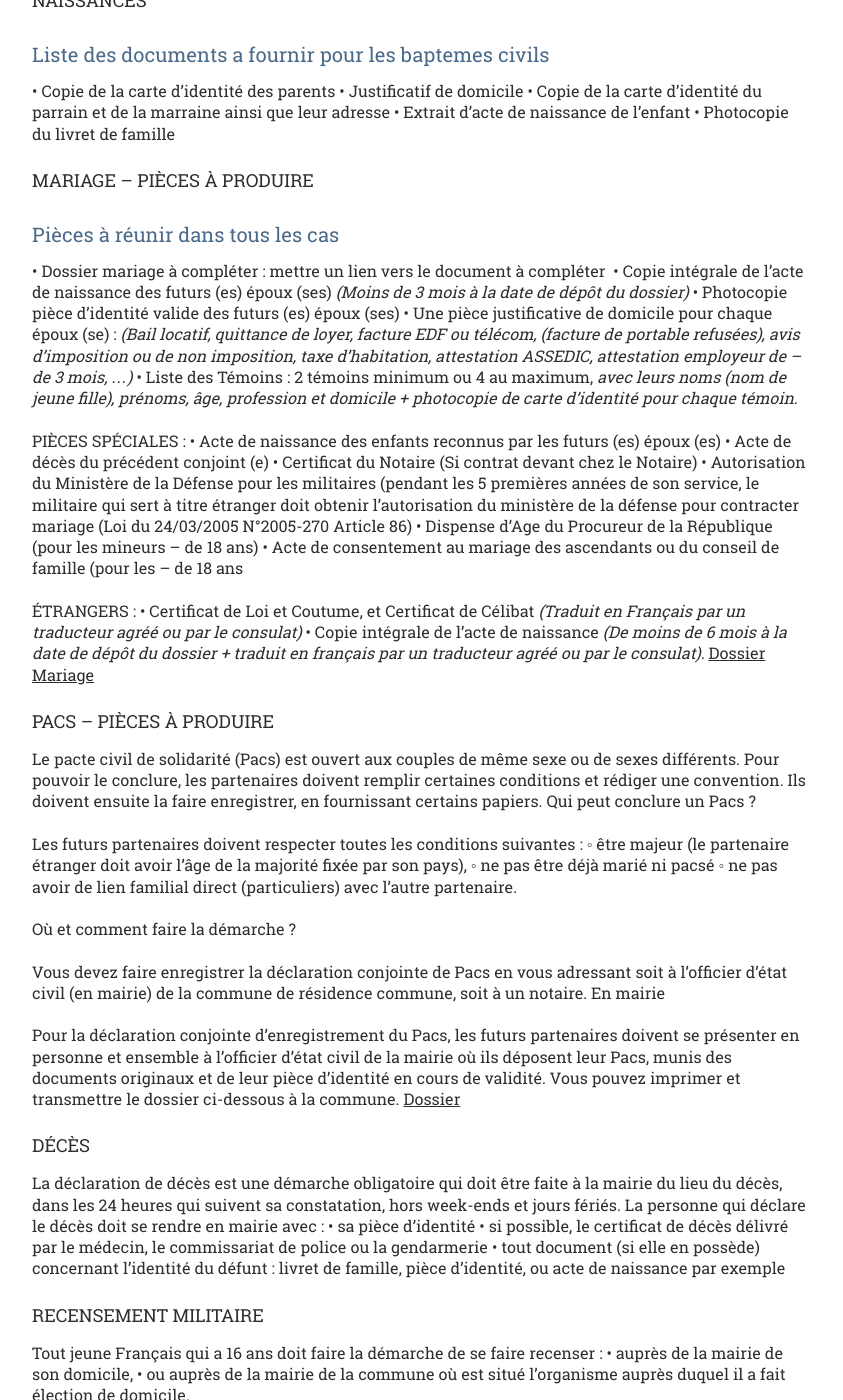
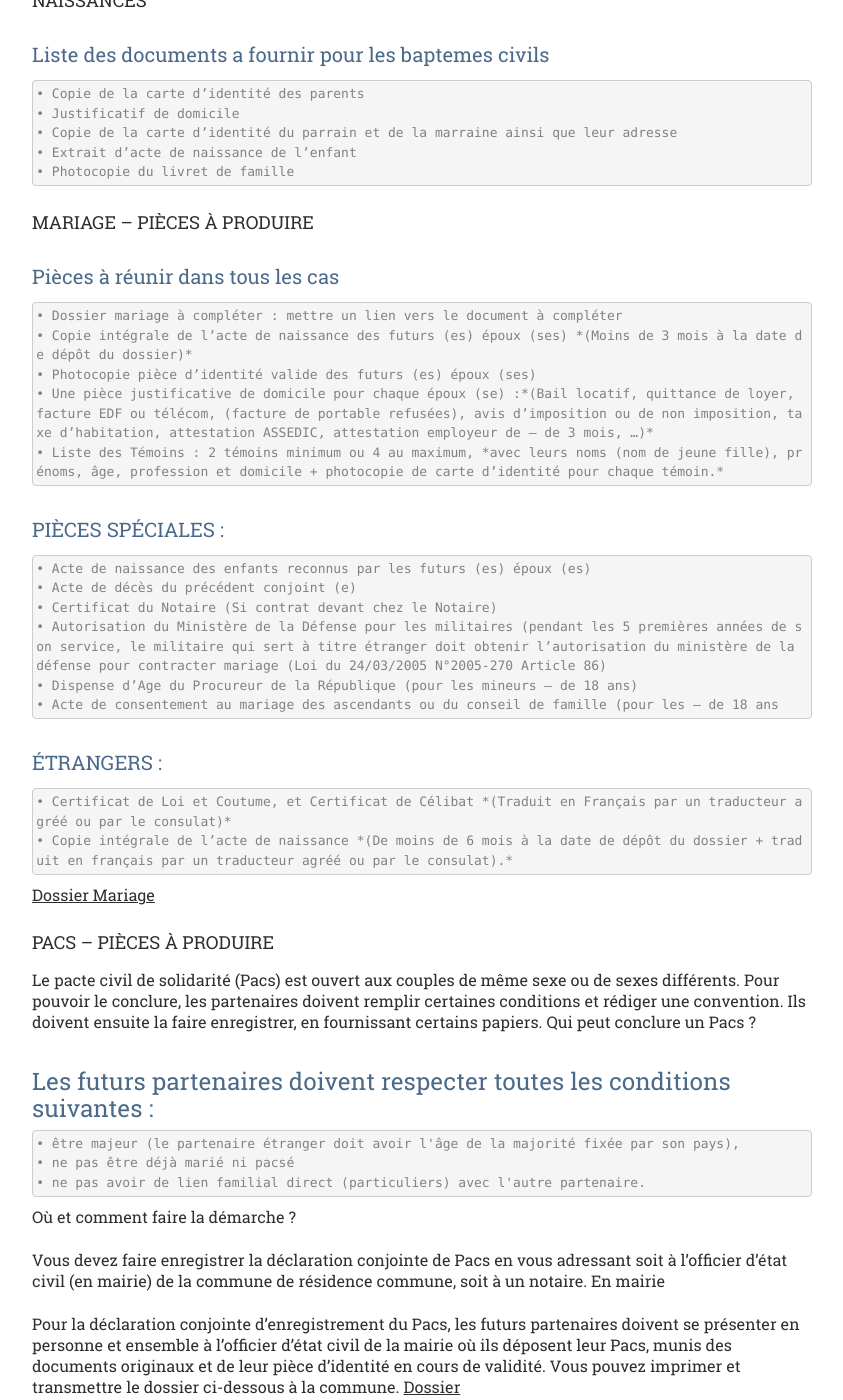
Before and after one commit to Flaux-Village/flaux-village.github.io, a Jekyll site: the page built from demarches.md, in a window 1280 px wide and 1400 px high, scrolled down 398 px. Shown: the whole window, without its empty margins (58-901 px from the left). Built offline with Jekyll 4.4.1, drawn with Linux system fonts in a browser that asks for light colours; our own code applies the rules of GitHub Pages for plain Markdown files; some of the changed text lies outside the part shown.

Commit message:
Update demarches.md

```diff
--- a/demarches.md
+++ b/demarches.md
@@ -10,36 +10,33 @@
 ### NAISSANCES
 
 ## Liste des documents a fournir pour les baptemes civils
-   • Copie de la carte d’identité des parents
-   • Justificatif de domicile
-   • Copie de la carte d’identité du parrain et de la marraine ainsi que leur adresse
-   • Extrait d’acte de naissance de l’enfant
-   • Photocopie du livret de famille
+    • Copie de la carte d’identité des parents
+    • Justificatif de domicile
+    • Copie de la carte d’identité du parrain et de la marraine ainsi que leur adresse
+    • Extrait d’acte de naissance de l’enfant
+    • Photocopie du livret de famille
 
 ### MARIAGE – PIÈCES À PRODUIRE
 
 ## Pièces à réunir dans tous les cas
-   • Dossier mariage à compléter : mettre un lien vers le document à compléter
-   • Copie intégrale de l’acte de naissance des futurs (es) époux (ses) *(Moins de 3 mois à la date de dépôt du dossier)*
-   • Photocopie pièce d’identité valide des futurs (es) époux (ses)
-   • Une pièce justificative de domicile pour chaque époux (se) :
-*(Bail locatif, quittance de loyer, facture EDF ou télécom, (facture de portable refusées), avis d’imposition ou de non imposition, taxe d’habitation, attestation ASSEDIC, attestation employeur de – de 3 mois, …)*
-   • Liste des Témoins :
-2 témoins minimum ou 4 au maximum, *avec leurs noms (nom de jeune fille), prénoms, âge, profession et domicile + photocopie de carte d’identité pour chaque témoin.*
+    • Dossier mariage à compléter : mettre un lien vers le document à compléter
+    • Copie intégrale de l’acte de naissance des futurs (es) époux (ses) *(Moins de 3 mois à la date de dépôt du dossier)*
+    • Photocopie pièce d’identité valide des futurs (es) époux (ses)
+    • Une pièce justificative de domicile pour chaque époux (se) :*(Bail locatif, quittance de loyer, facture EDF ou télécom, (facture de portable refusées), avis d’imposition ou de non imposition, taxe d’habitation, attestation ASSEDIC, attestation employeur de – de 3 mois, …)*
+    • Liste des Témoins : 2 témoins minimum ou 4 au maximum, *avec leurs noms (nom de jeune fille), prénoms, âge, profession et domicile + photocopie de carte d’identité pour chaque témoin.*
 
-PIÈCES SPÉCIALES :
-   • Acte de naissance des enfants reconnus par les futurs (es) époux (es)
-   • Acte de décès du précédent conjoint (e)
-   • Certificat du Notaire (Si contrat devant chez le Notaire)
-   • Autorisation du Ministère de la Défense pour les militaires (pendant les 5 premières années de son service, le militaire qui sert à titre étranger doit obtenir l’autorisation du ministère de la défense pour contracter mariage (Loi du 24/03/2005 N°2005-270 Article 86)
-   • Dispense d’Age du Procureur de la République (pour les mineurs – de 18 ans)
-   • Acte de consentement au mariage des ascendants ou du conseil de famille (pour les – de 18 ans
+## PIÈCES SPÉCIALES :
+    • Acte de naissance des enfants reconnus par les futurs (es) époux (es)
+    • Acte de décès du précédent conjoint (e)
+    • Certificat du Notaire (Si contrat devant chez le Notaire)
+    • Autorisation du Ministère de la Défense pour les militaires (pendant les 5 premières années de son service, le militaire qui sert à titre étranger doit obtenir l’autorisation du ministère de la défense pour contracter mariage (Loi du 24/03/2005 N°2005-270 Article 86)
+    • Dispense d’Age du Procureur de la République (pour les mineurs – de 18 ans)
+    • Acte de consentement au mariage des ascendants ou du conseil de famille (pour les – de 18 ans
 
-ÉTRANGERS :
-   • Certificat de Loi et Coutume, et Certificat de Célibat
-  *(Traduit en Français par un traducteur agréé ou par le consulat)*
-   • Copie intégrale de l’acte de naissance
-  *(De moins de 6 mois à la date de dépôt du dossier + traduit en français par un traducteur agréé ou par le consulat).*
+## ÉTRANGERS :
+    • Certificat de Loi et Coutume, et Certificat de Célibat *(Traduit en Français par un traducteur agréé ou par le consulat)*
+    • Copie intégrale de l’acte de naissance *(De moins de 6 mois à la date de dépôt du dossier + traduit en français par un traducteur agréé ou par le consulat).*
+
 [Dossier Mariage](https://www.gard.gouv.fr/Demarches-administratives/Autres-demarches/Vous-etes/Particuliers-demarches-administratives#!/particuliers/page/N142)<br>
 
 ### PACS – PIÈCES À PRODUIRE
@@ -47,10 +44,10 @@
 Le pacte civil de solidarité (Pacs) est ouvert aux couples de même sexe ou de sexes différents. Pour pouvoir le conclure, les partenaires doivent remplir certaines conditions et rédiger une convention. Ils doivent ensuite la faire enregistrer, en fournissant certains papiers.
 Qui peut conclure un Pacs ?
 
-Les futurs partenaires doivent respecter toutes les conditions suivantes :
-    ◦ être majeur (le partenaire étranger doit avoir l'âge de la majorité fixée par son pays),
-    ◦ ne pas être déjà marié ni pacsé
-    ◦ ne pas avoir de lien familial direct (particuliers) avec l'autre partenaire.
+# Les futurs partenaires doivent respecter toutes les conditions suivantes :
+    • être majeur (le partenaire étranger doit avoir l'âge de la majorité fixée par son pays),
+    • ne pas être déjà marié ni pacsé
+    • ne pas avoir de lien familial direct (particuliers) avec l'autre partenaire.
 
 Où et comment faire la démarche ?
 
@@ -64,24 +61,24 @@
 ### DÉCÈS
 
 La déclaration de décès est une démarche obligatoire qui doit être faite à la mairie du lieu du décès, dans les 24 heures qui suivent sa constatation, hors week-ends et jours fériés.
-La personne qui déclare le décès doit se rendre en mairie avec :
-   • sa pièce d'identité
-   • si possible, le certificat de décès délivré par le médecin, le commissariat de police ou la gendarmerie
-   • tout document (si elle en possède) concernant l'identité du défunt : livret de famille, pièce d'identité, ou acte de naissance par exemple
+# La personne qui déclare le décès doit se rendre en mairie avec :
+    • sa pièce d'identité
+    • si possible, le certificat de décès délivré par le médecin, le commissariat de police ou la gendarmerie
+    • tout document (si elle en possède) concernant l'identité du défunt : livret de famille, pièce d'identité, ou acte de naissance par exemple
 
 ### RECENSEMENT MILITAIRE
 
-Tout jeune Français qui a 16 ans doit faire la démarche de se faire recenser :
-   • auprès de la mairie de son domicile,
-   • ou auprès de la mairie de la commune où est situé l'organisme auprès duquel il a fait élection de domicile.
+# Tout jeune Français qui a 16 ans doit faire la démarche de se faire recenser :
+    • auprès de la mairie de son domicile,
+    • ou auprès de la mairie de la commune où est situé l'organisme auprès duquel il a fait élection de domicile.
 
 Le recensement permet à l'administration de convoquer le jeune pour qu'il effectue la journée défense et citoyenneté (JDC).
 Le jeune doit faire la démarche lui-même. S'il est mineur, il peut se faire représenter par l'un de ses parents.
 
-Il doit se rendre à sa mairie avec les documents suivants :
-   • Carte nationale d'identité ou passeport valide
-   • Livret de famille
-   • Justificatif de domicile
+# Il doit se rendre à sa mairie avec les documents suivants :
+    • Carte nationale d'identité ou passeport valide
+    • Livret de famille
+    • Justificatif de domicile
 
 Le jeune titulaire d'une carte d'invalidité à 80% minimum peut demander à être exempté de la JDC en fournissant dès le recensement une photocopie de sa carte.
 Le jeune atteint d'un handicap ou d'une maladie invalidante peut également demander à être exempté de la JDC dès le recensement. Un certificat médical lui sera demandé ultérieurement lors de l'examen de sa demande.
```
